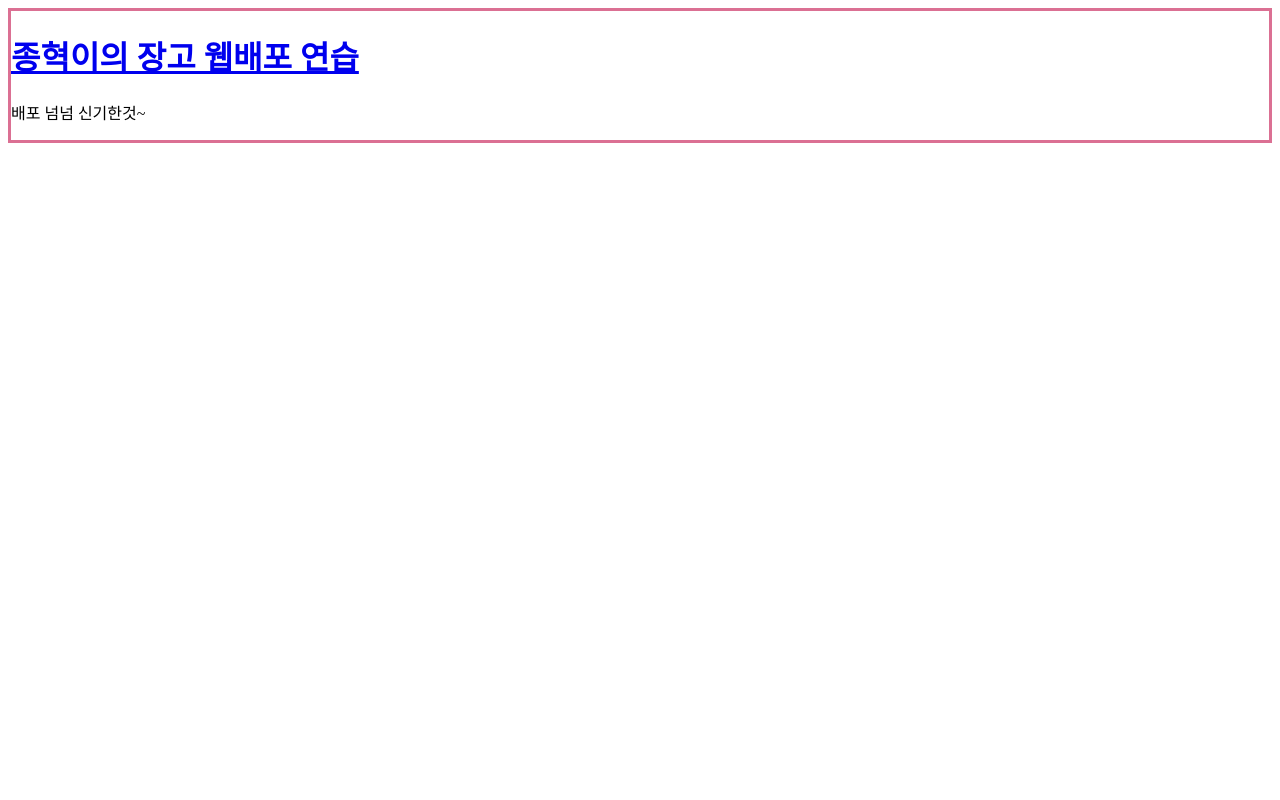
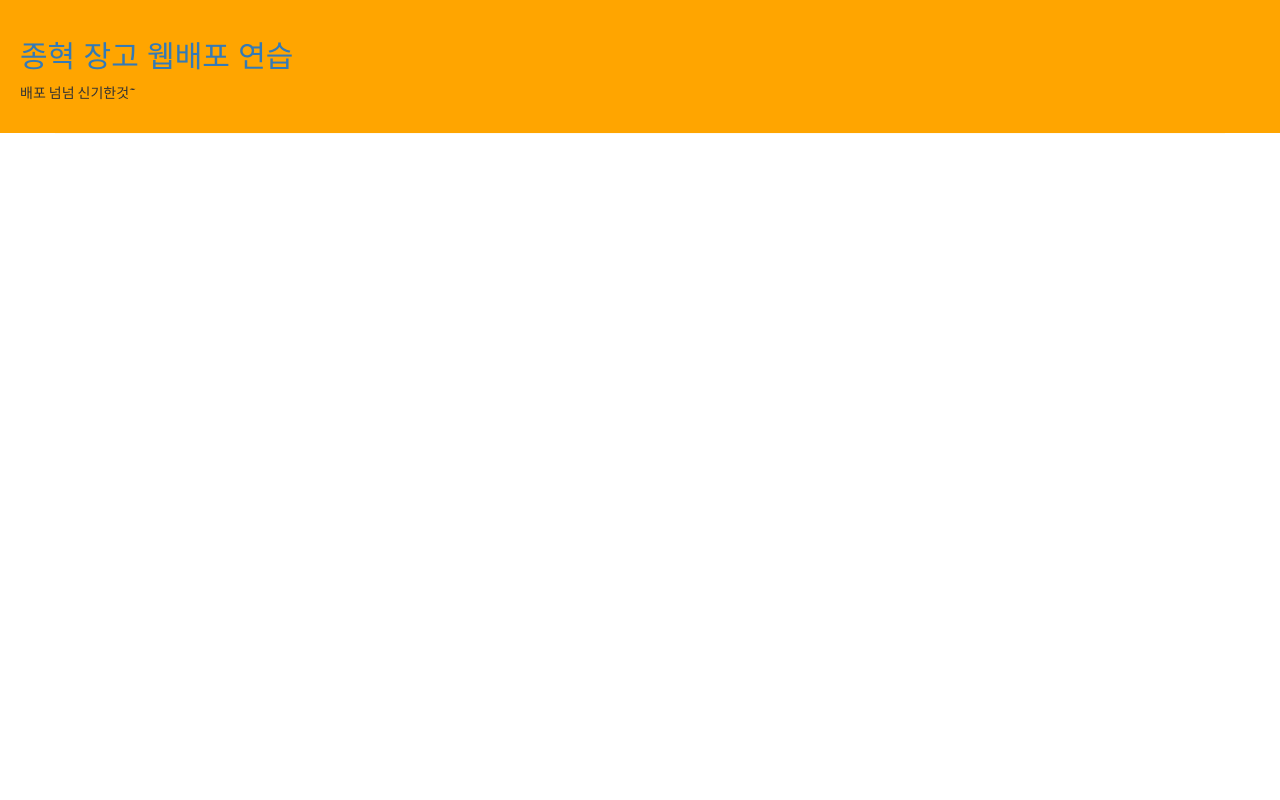
Before and after one commit to MaxKim-J/piro-django-girls, a Django app: page / in a window 1280 px wide. Run offline with Django 3.2, Linux system fonts and the light colour scheme; data that the repository does not hold is empty; some libraries are stand-ins or nearby versions.

Commit message:
add static file(css)/update templates

```diff
--- /dev/null
+++ b/blog/static/css/blog.css
@@ -0,0 +1,22 @@
+*{
+    text-decoration: None;
+}
+
+
+div {
+    background-color: floralwhite;
+    margin : 0px; padding: 0px;
+}
+
+.top{
+    background-color: orange;
+    padding: 20px;
+}
+
+.doc{
+    padding:10px;
+}
+
+p {
+    font-family: 'lobster'
+}
--- /dev/null
+++ b/blog/templates/blog/base.html
@@ -0,0 +1,28 @@
+{% load static %}
+
+<html>
+    <head>
+        <title>종혁이의 장고 웹배포 연습</title>
+        <link rel="stylesheet" href="//maxcdn.bootstrapcdn.com/bootstrap/3.2.0/css/bootstrap.min.css">
+        <link rel="stylesheet" href="//maxcdn.bootstrapcdn.com/bootstrap/3.2.0/css/bootstrap-theme.min.css">
+        <link rel="stylesheet" href="{% static 'css/blog.css' %}">
+        <link href="//fonts.googleapis.com/css?family=Lobster&subset=latin,latin-ext" rel="stylesheet" type="text/css">
+
+    </head>
+
+    <body>
+        <div class="top">
+           <h2><a href="#">종혁 장고 웹배포 연습</a></h2>
+            <p>배포 넘넘 신기한것~</p>
+        </div>
+        <div class="content container"> <!-- 컨테이너 - 로우 - 컬럼 -->
+            <div calss = "row">
+                <div class="col-md-8">
+                    {% block content %}
+                    {% endblock %}
+                </div>
+            </div>
+        </div>
+
+    </body>
+</html>
--- a/blog/templates/blog/post_list.html
+++ b/blog/templates/blog/post_list.html
@@ -1,26 +1,15 @@
-<html>
-    <head>
-        <title>종혁이의 장고 웹배포 연습</title>
-        <style>
-            div {
-                border : palevioletred solid 3px;
-            }
-        </style>
-    </head>
+{% extends 'blog/base.html' %}
+{% load static %}
 
-    <body>
-        <div>
-            <h1><a href="#">종혁이의 장고 웹배포 연습</a></h1>
-            <p>배포 넘넘 신기한것~</p>
+{% block content %}
+    {% for post in posts %}
+        <br/>
+        <div class="doc">
+            <br/>
+            <h4><a href="#">{{ post.title }}</a></h4>
+            <p>published: {{ post.published_date }}</p>
+            <p>{{ post.text|linebreaksbr }}</p>
+            <hr/>
         </div>
-
-        {% for post in posts %}
-            <div>
-                <h1><a href="#">{{ post.title }}</a></h1><br/>
-                <p>published: {{ post.published_date }}</p><br/>
-                <p>{{ post.text|linebreaksbr }}</p>
-            </div>
-        {% endfor %}
-
-    </body>
-</html>
+    {% endfor %}
+{% endblock %}
```
